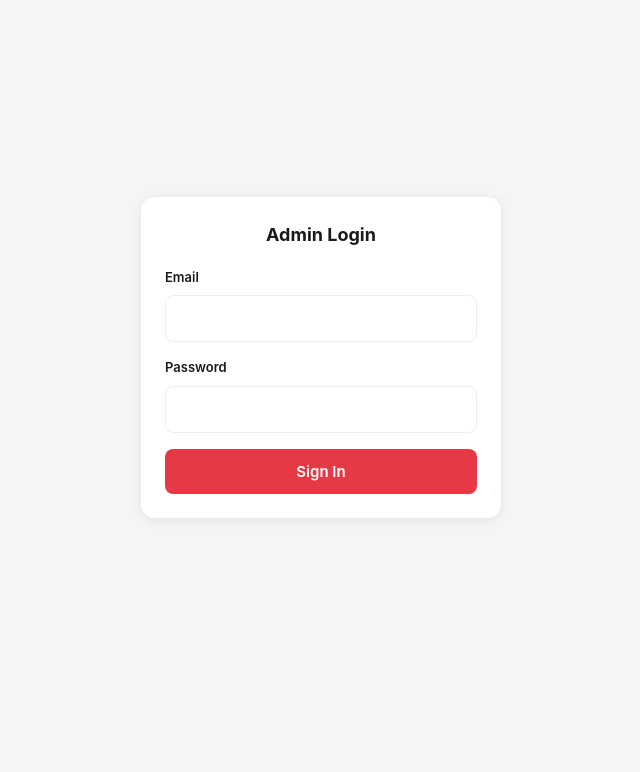
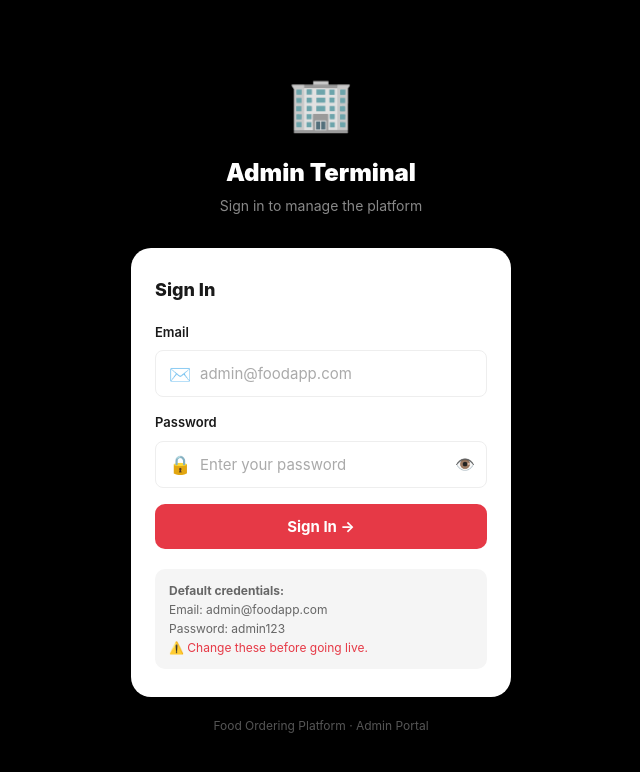
Before and after one commit to dominic700/food-ordering-app, a React (Vite) app in the folder frontend/: page /admin/login in a window 1280 px wide. Shown: the top 772 px of the page, without its empty margins (319-959 px from the left). Built offline with nearby package versions, Linux system fonts and the light colour scheme; no server answers.

Commit message:
fix: add AdminLogin page and fix all routes in App.jsx

```diff
--- a/frontend/src/App.jsx
+++ b/frontend/src/App.jsx
@@ -3,74 +3,59 @@ import { BrowserRouter, Routes, Route, Navigate, useNavigate } from 'react-route
 import telegram from './telegram.js';
 import { initApp, adminLogin, setAdminToken, getAdminToken } from './api/auth.js';
 import useStore from './store/useStore.js';
-import BottomNav from './components/BottomNav.jsx';
 import Spinner from './components/Spinner.jsx';
 
-import Home from './pages/customer/Home.jsx';
-import CafeMenu from './pages/customer/CafeMenu.jsx';
-import Cart from './pages/customer/Cart.jsx';
-import Orders from './pages/customer/Orders.jsx';
-import Deposit from './pages/customer/Deposit.jsx';
-import Profile from './pages/customer/Profile.jsx';
-import Favorites from './pages/customer/Favorites.jsx';
+// ── Customer pages ────────────────────────────────────────────
+import Home        from './pages/customer/Home.jsx';
+import CafeMenu    from './pages/customer/CafeMenu.jsx';
+import Cart        from './pages/customer/Cart.jsx';
+import Orders      from './pages/customer/Orders.jsx';
+import Deposit     from './pages/customer/Deposit.jsx';
+import Profile     from './pages/customer/Profile.jsx';
+import Favorites   from './pages/customer/Favorites.jsx';
 import CreditApply from './pages/customer/CreditApply.jsx';
 
-import Dashboard from './pages/cafe/Dashboard.jsx';
-import CafeOrders from './pages/cafe/Orders.jsx';
-import MenuEditor from './pages/cafe/MenuEditor.jsx';
-import Customers from './pages/cafe/Customers.jsx';
+// ── Cafe owner pages ──────────────────────────────────────────
+import Dashboard     from './pages/cafe/Dashboard.jsx';
+import CafeOrders    from './pages/cafe/Orders.jsx';
+import MenuEditor    from './pages/cafe/MenuEditor.jsx';
+import Customers     from './pages/cafe/Customers.jsx';
 import Registrations from './pages/cafe/Registrations.jsx';
-import CafeProfile from './pages/cafe/CafeProfile.jsx';
+import CafeProfile   from './pages/cafe/CafeProfile.jsx';
 
+// ── Admin pages ───────────────────────────────────────────────
+import AdminLogin     from './pages/admin/AdminLogin.jsx';
 import AdminDashboard from './pages/admin/AdminDashboard.jsx';
-import CreateCafe from './pages/admin/CreateCafe.jsx';
-import CafeDetail from './pages/admin/CafeDetail.jsx';
+import CreateCafe     from './pages/admin/CreateCafe.jsx';
+import CafeDetail     from './pages/admin/CafeDetail.jsx';
+
 
 // ============================================================
-// PLACEHOLDER PAGE
-// A simple stand-in so every route renders something while the
-// remaining real pages (Favorites, cafe-owner dashboard pages,
-// admin pages) are built next.
-// ============================================================
-function Placeholder({ title, subtitle, nav }) {
-  return (
-    <div className="page">
-      <div className="header">
-        <div style={{ width: 36 }} />
-        <div className="header-title">{title}</div>
-        <div style={{ width: 36 }} />
-      </div>
-      <div className="empty">
-        <div className="empty-icon">🚧</div>
-        <div className="empty-title">{title}</div>
-        <div className="empty-desc">{subtitle || 'This page is coming next.'}</div>
-      </div>
-      {nav}
-    </div>
-  );
-}
-
-// ============================================================
-// CUSTOMER APP (role === 'customer')
+// CUSTOMER APP
+// Role: customer
+// Entry: / (home page — cafe list)
 // ============================================================
 function CustomerApp() {
   return (
     <Routes>
-      <Route path="/" element={<Home />} />
-      <Route path="/favorites" element={<Favorites />} />
-      <Route path="/cafe/:cafeId/menu" element={<CafeMenu />} />
-      <Route path="/cafe/:cafeId/orders" element={<Orders />} />
-      <Route path="/cafe/:cafeId/cart" element={<Cart />} />
-      <Route path="/cafe/:cafeId/deposit" element={<Deposit />} />
-      <Route path="/cafe/:cafeId/profile" element={<Profile />} />
-      <Route path="/cafe/:cafeId/credit" element={<CreditApply />} />
-      <Route path="*" element={<Navigate to="/" />} />
+      <Route path="/"                      element={<Home />} />
+      <Route path="/favorites"             element={<Favorites />} />
+      <Route path="/cafe/:cafeId/menu"     element={<CafeMenu />} />
+      <Route path="/cafe/:cafeId/orders"   element={<Orders />} />
+      <Route path="/cafe/:cafeId/cart"     element={<Cart />} />
+      <Route path="/cafe/:cafeId/deposit"  element={<Deposit />} />
+      <Route path="/cafe/:cafeId/profile"  element={<Profile />} />
+      <Route path="/cafe/:cafeId/credit"   element={<CreditApply />} />
+      <Route path="*"                      element={<Navigate to="/" />} />
     </Routes>
   );
 }
 
+
 // ============================================================
-// CAFE OWNER APP (role === 'cafe_owner')
+// CAFE OWNER APP
+// Role: cafe_owner
+// Entry: /cafe-home (dashboard)
 // ============================================================
 function CafeOwnerApp() {
   return (
@@ -86,24 +71,47 @@ function CafeOwnerApp() {
   );
 }
 
+
+// ============================================================
+// ADMIN APP
+// Role: admin
+// Entry: /admin (dashboard)
+// Protected by JWT — if no token redirect to /admin/login
+// ============================================================
+function AdminApp() {
+  // If no JWT token saved → go to login page
+  if (!getAdminToken()) {
+    return <Navigate to="/admin/login" />;
+  }
+
+  return (
+    <Routes>
+      <Route path="/admin"              element={<AdminDashboard />} />
+      <Route path="/admin/create"       element={<CreateCafe />} />
+      <Route path="/admin/cafe/:cafeId" element={<CafeDetail />} />
+      <Route path="*"                   element={<Navigate to="/admin" />} />
+    </Routes>
+  );
+}
+
+
 // ============================================================
 // TELEGRAM ENTRY POINT
-// Boots the Telegram WebApp SDK, calls /api/auth/init to detect
-// the role (customer / cafe_owner / admin), then renders the
-// correct portal. Used for every route EXCEPT /admin/*.
+// Called when the Mini App opens inside Telegram.
+// Detects the user's role and renders the correct portal.
 // ============================================================
 function TelegramEntry() {
   const [loading, setLoading] = useState(true);
-  const [error, setError] = useState(null);
+  const [error, setError]     = useState(null);
   const setAuth = useStore(s => s.setAuth);
-  const role = useStore(s => s.role);
+  const role    = useStore(s => s.role);
 
   useEffect(() => {
     telegram.init();
 
     async function boot() {
       try {
-        const user = telegram.getUser();
+        const user  = telegram.getUser();
         const phone = user?.phone_number || null;
         const result = await initApp(phone);
         setAuth(result.role, result.account);
@@ -123,99 +131,38 @@ function TelegramEntry() {
     return (
       <div className="loading-page">
         <div style={{ fontSize: 32 }}>⚠️</div>
-        <span style={{ color: 'var(--red)', textAlign: 'center', padding: '0 24px' }}>{error}</span>
+        <span style={{ color: 'var(--red)', textAlign: 'center', padding: '0 24px' }}>
+          {error}
+        </span>
       </div>
     );
   }
 
+  // Route to correct portal based on role
   if (role === 'cafe_owner') return <CafeOwnerApp />;
-  if (role === 'admin') return <Navigate to="/admin" />;
+  if (role === 'admin')      return <AdminApp />;
   return <CustomerApp />;
 }
 
-// ============================================================
-// ADMIN LOGIN
-// Standalone email + password login (no Telegram). On success,
-// stores the JWT and redirects to /admin.
-// ============================================================
-function AdminLogin() {
-  const navigate = useNavigate();
-  const setAuth = useStore(s => s.setAuth);
-  const [email, setEmail] = useState('');
-  const [password, setPassword] = useState('');
-  const [error, setError] = useState(null);
-  const [loading, setLoading] = useState(false);
-
-  async function handleSubmit(e) {
-    e.preventDefault();
-    setError(null);
-    setLoading(true);
-    try {
-      const result = await adminLogin(email, password);
-      setAdminToken(result.token);
-      setAuth('admin', result.admin);
-      navigate('/admin');
-    } catch (err) {
-      setError(err.message);
-    } finally {
-      setLoading(false);
-    }
-  }
-
-  return (
-    <div className="page" style={{ display: 'flex', alignItems: 'center', justifyContent: 'center', minHeight: '100vh' }}>
-      <form onSubmit={handleSubmit} className="card" style={{ width: '100%', maxWidth: 360, padding: 24 }}>
-        <div className="section-title" style={{ marginBottom: 20, textAlign: 'center' }}>Admin Login</div>
-
-        <div className="input-group">
-          <label className="input-label">Email</label>
-          <input className="input" style={{ paddingLeft: 14 }} type="email" value={email}
-            onChange={e => setEmail(e.target.value)} required />
-        </div>
-
-        <div className="input-group">
-          <label className="input-label">Password</label>
-          <input className="input" style={{ paddingLeft: 14 }} type="password" value={password}
-            onChange={e => setPassword(e.target.value)} required />
-        </div>
-
-        {error && <div style={{ color: 'var(--red)', fontSize: 13, marginBottom: 12 }}>{error}</div>}
-
-        <button className="btn btn-red" type="submit" disabled={loading}>
-          {loading ? 'Signing in...' : 'Sign In'}
-        </button>
-      </form>
-    </div>
-  );
-}
 
 // ============================================================
-// ADMIN APP (role === 'admin')
-// Protected by JWT in localStorage. If no token, redirect to login.
-// ============================================================
-function AdminApp() {
-  if (!getAdminToken()) return <Navigate to="/admin/login" />;
-
-  return (
-    <Routes>
-      <Route path="/admin/login"       element={<Navigate to="/admin" />} />
-      <Route path="/admin"             element={<AdminDashboard />} />
-      <Route path="/admin/create"      element={<CreateCafe />} />
-      <Route path="/admin/cafe/:cafeId" element={<CafeDetail />} />
-      <Route path="*"                  element={<Navigate to="/admin" />} />
-    </Routes>
-  );
-}
-
-// ============================================================
-// ROOT
+// ROOT APP
+// This is the top level component.
+// /admin/login → AdminLogin page (no auth needed)
+// /admin/*     → AdminApp (needs JWT)
+// /*           → TelegramEntry (detects role via Telegram)
 // ============================================================
 export default function App() {
   return (
     <BrowserRouter>
       <Routes>
+        {/* Admin login — standalone page, no Telegram needed */}
         <Route path="/admin/login" element={<AdminLogin />} />
+
+        {/* Admin portal — protected by JWT */}
         <Route path="/admin/*" element={<AdminApp />} />
+
+        {/* Everything else — goes through Telegram role detection */}
         <Route path="/*" element={<TelegramEntry />} />
       </Routes>
     </BrowserRouter>
--- /dev/null
+++ b/frontend/src/pages/admin/AdminLogin.jsx
@@ -0,0 +1,174 @@
+import { useState } from 'react';
+import { useNavigate } from 'react-router-dom';
+import { adminLogin, setAdminToken } from '../../api/auth.js';
+import useStore from '../../store/useStore.js';
+
+export default function AdminLogin() {
+  const navigate = useNavigate();
+  const setAuth = useStore(s => s.setAuth);
+
+  const [email, setEmail] = useState('');
+  const [password, setPassword] = useState('');
+  const [showPassword, setShowPassword] = useState(false);
+  const [error, setError] = useState(null);
+  const [loading, setLoading] = useState(false);
+
+  async function handleSubmit(e) {
+    e.preventDefault();
+    setError(null);
+
+    if (!email.trim() || !password.trim()) {
+      setError('Email and password are required.');
+      return;
+    }
+
+    setLoading(true);
+    try {
+      const result = await adminLogin(email.trim(), password);
+      setAdminToken(result.token);
+      setAuth('admin', result.admin);
+      navigate('/admin');
+    } catch (err) {
+      setError(err.message || 'Invalid email or password.');
+    } finally {
+      setLoading(false);
+    }
+  }
+
+  return (
+    <div style={{
+      minHeight: '100vh',
+      background: '#000',
+      display: 'flex',
+      flexDirection: 'column',
+      alignItems: 'center',
+      justifyContent: 'center',
+      padding: '24px 16px',
+    }}>
+
+      {/* Logo */}
+      <div style={{ textAlign: 'center', marginBottom: 32 }}>
+        <div style={{ fontSize: 52, marginBottom: 12 }}>🏢</div>
+        <div style={{ fontSize: 24, fontWeight: 900, color: '#fff', marginBottom: 4 }}>
+          Admin Terminal
+        </div>
+        <div style={{ fontSize: 14, color: '#888' }}>
+          Sign in to manage the platform
+        </div>
+      </div>
+
+      {/* Login card */}
+      <div style={{
+        background: '#fff',
+        borderRadius: 20,
+        padding: '28px 24px',
+        width: '100%',
+        maxWidth: 380,
+        boxShadow: '0 8px 32px rgba(0,0,0,0.4)',
+      }}>
+        <div style={{ fontSize: 18, fontWeight: 800, marginBottom: 20 }}>
+          Sign In
+        </div>
+
+        <form onSubmit={handleSubmit}>
+
+          {/* Email */}
+          <div className="input-group">
+            <label className="input-label">Email</label>
+            <div className="input-wrap">
+              <span className="input-icon">✉️</span>
+              <input
+                className="input"
+                type="email"
+                placeholder="admin@foodapp.com"
+                value={email}
+                onChange={e => setEmail(e.target.value)}
+                autoComplete="email"
+                required
+              />
+            </div>
+          </div>
+
+          {/* Password */}
+          <div className="input-group">
+            <label className="input-label">Password</label>
+            <div className="input-wrap" style={{ position: 'relative' }}>
+              <span className="input-icon">🔒</span>
+              <input
+                className="input"
+                type={showPassword ? 'text' : 'password'}
+                placeholder="Enter your password"
+                value={password}
+                onChange={e => setPassword(e.target.value)}
+                autoComplete="current-password"
+                style={{ paddingRight: 44 }}
+                required
+              />
+              <button
+                type="button"
+                onClick={() => setShowPassword(s => !s)}
+                style={{
+                  position: 'absolute', right: 12, top: '50%',
+                  transform: 'translateY(-50%)',
+                  background: 'none', border: 'none',
+                  cursor: 'pointer', fontSize: 16,
+                  color: 'var(--text3)',
+                }}
+              >
+                {showPassword ? '🙈' : '👁️'}
+              </button>
+            </div>
+          </div>
+
+          {/* Error */}
+          {error && (
+            <div style={{
+              background: '#ffeaea',
+              color: 'var(--red)',
+              borderRadius: 8,
+              padding: '10px 14px',
+              fontSize: 13,
+              fontWeight: 600,
+              marginBottom: 16,
+            }}>
+              ⚠️ {error}
+            </div>
+          )}
+
+          {/* Submit */}
+          <button
+            className="btn btn-red"
+            type="submit"
+            disabled={loading}
+            style={{ borderRadius: 10, fontSize: 15, fontWeight: 700 }}
+          >
+            {loading ? 'Signing in...' : 'Sign In →'}
+          </button>
+
+        </form>
+
+        {/* Default credentials hint */}
+        <div style={{
+          marginTop: 20,
+          padding: '12px 14px',
+          background: 'var(--bg)',
+          borderRadius: 10,
+          fontSize: 12,
+          color: 'var(--text2)',
+          lineHeight: 1.6,
+        }}>
+          <strong>Default credentials:</strong><br />
+          Email: admin@foodapp.com<br />
+          Password: admin123<br />
+          <span style={{ color: 'var(--red)' }}>
+            ⚠️ Change these before going live.
+          </span>
+        </div>
+      </div>
+
+      <div style={{ marginTop: 20, fontSize: 12, color: '#555' }}>
+        Food Ordering Platform · Admin Portal
+      </div>
+    </div>
+  );
+}
```
